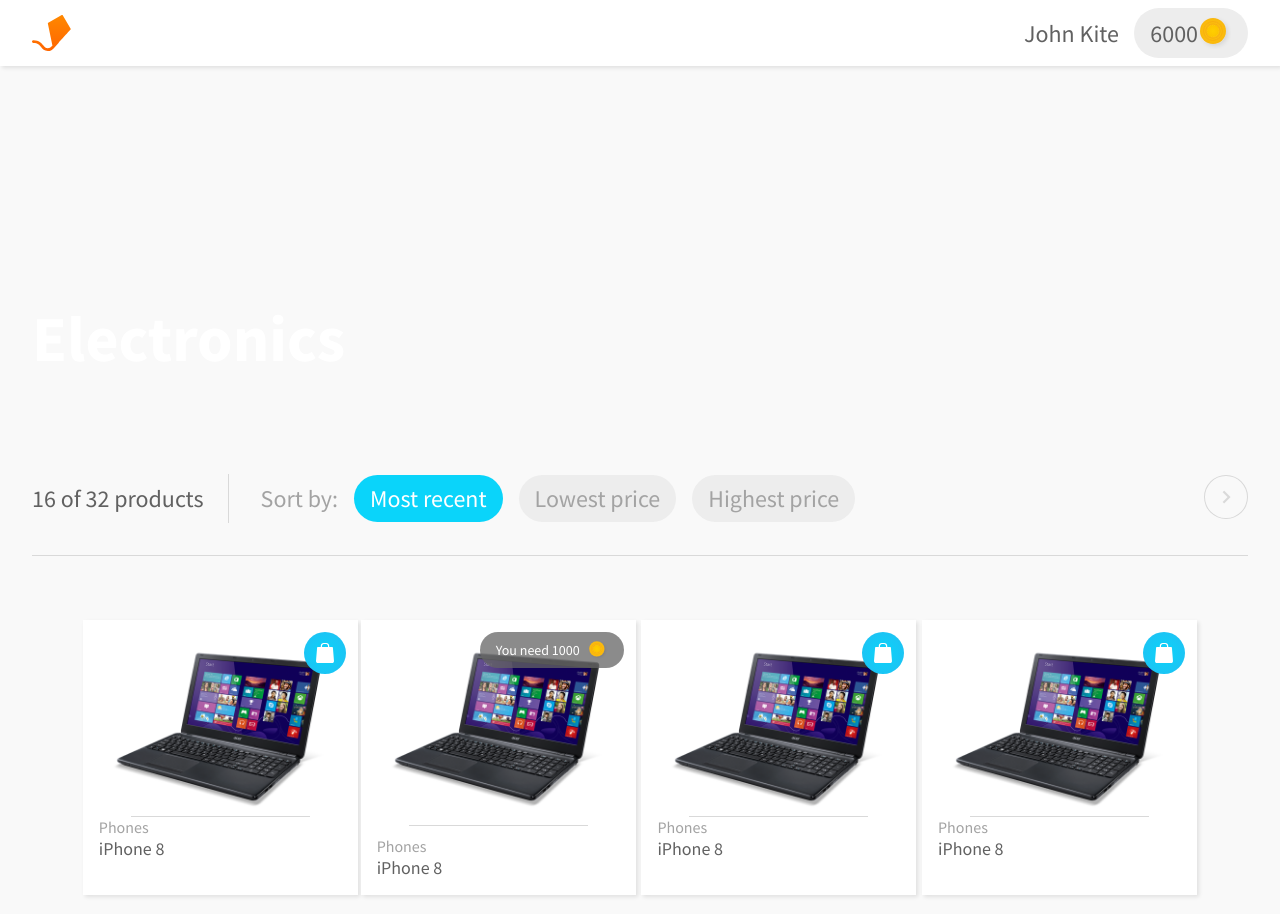
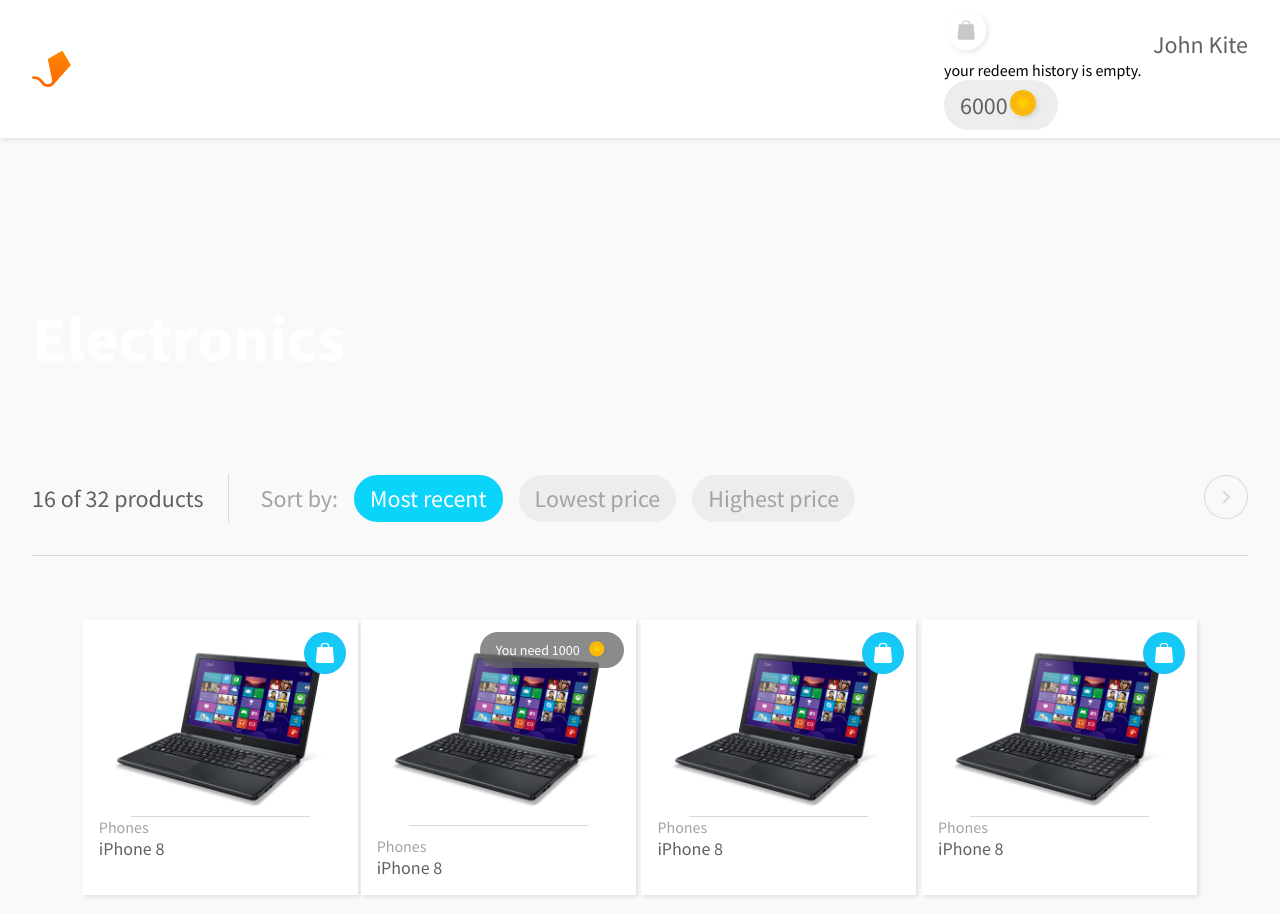
Before and after one commit to ezebran/aeroshop, a website: page public/index.html in a window 1280 px wide. Shown: the top 914 px of the page. Drawn offline with Linux system fonts and the light colour scheme; files whose address does not match are found by name.

Commit message:
empezando el tooltip

```diff
--- a/public/index.html
+++ b/public/index.html
@@ -13,6 +13,15 @@
 		<nav>
 			<img src="assets/images/aerolab-logo.svg">
 			<div class="user-nav">
+				<div class="buy-tooltip">
+					<a href="#" class="carrito-btn">
+						<img src="assets/images/icons/buy-gray.svg">
+					</a>
+					<div class="carrito-tooltip">
+						<p>your redeem history is empty.</p>
+					</div>
+				</div>
+
 				<h2>John Kite</h2>
 				<div class="btn btn-light">
 					<h2>6000</h2>
--- a/src/scss/styles.scss
+++ b/src/scss/styles.scss
@@ -20,7 +20,7 @@
 		box-shadow:2px 2px 4px 0 rgba(0,0,0,0.10);
 		.user-nav{
 			@include row-bt;
-			width: 14rem;
+			width: 19rem;
 			h2{
 				font-weight: 400;
 				color:$black;
@@ -29,6 +29,14 @@
 				h2{
 					font-weight:400;
 					color:$black;
+				}
+			}
+			.buy-tooltip{
+				position: relative;
+				.carrito-btn{
+					img{
+						width: 3em;
+					}
 				}
 			}
 		}
```
Also changed, not shown: public/assets/css/styles.css, public/assets/images/icons/buy-gray.svg (added).
